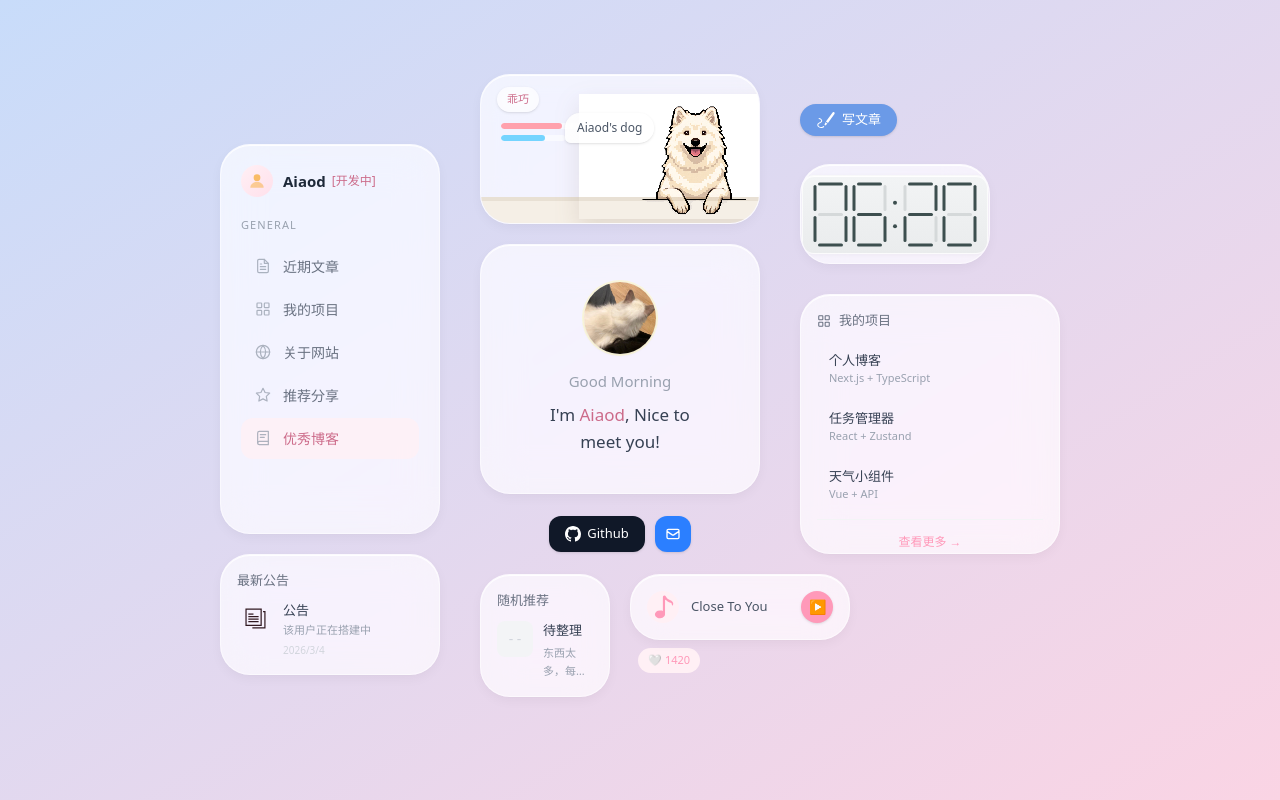
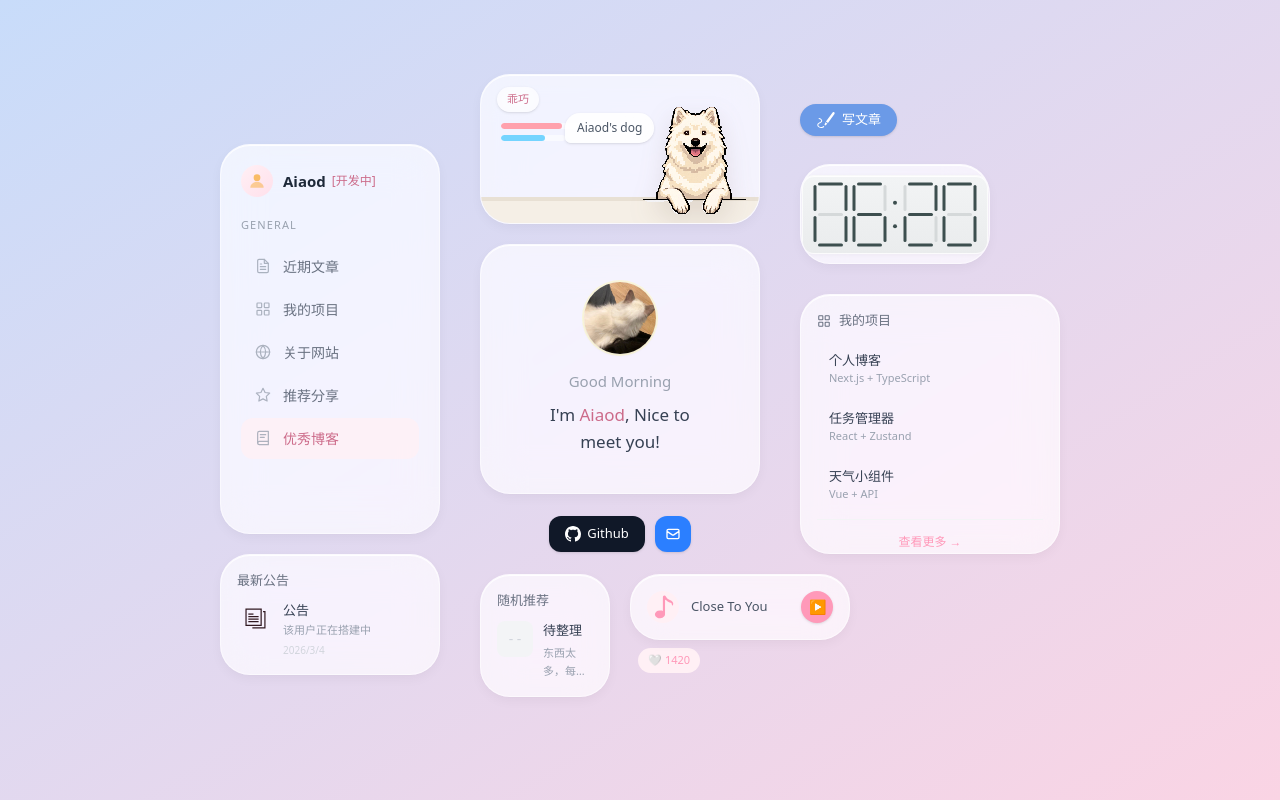
Before and after one commit to aiaod1009/about-me, a Next.js app: page / in a window 1280 px wide. Built offline with nearby package versions, Linux system fonts and the light colour scheme.

Commit message:
萨摩耶

```diff
--- a/components/widgets/IllustrationCard.tsx
+++ b/components/widgets/IllustrationCard.tsx
@@ -147,7 +147,7 @@ export default function IllustrationCard() {
       />
 
       <img
-        src="/image.png"
+        src="/samoye.png"
         alt="Samoyed"
         className={`pet-samoyed absolute transition-transform duration-150 ${isHappy ? "pet-happy scale-105" : ""
           } ${isNapping ? "pet-napping" : ""}`}
@@ -156,7 +156,7 @@ export default function IllustrationCard() {
           imageRendering: "pixelated",
           right: "-50px",
           bottom: 4,
-          mixBlendMode: "multiply",
+          // mixBlendMode: "multiply",
         }}
       />
 
```
Also changed, not shown: public/samoye.png (added).
